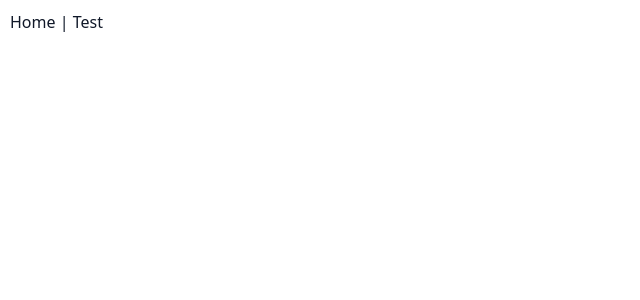
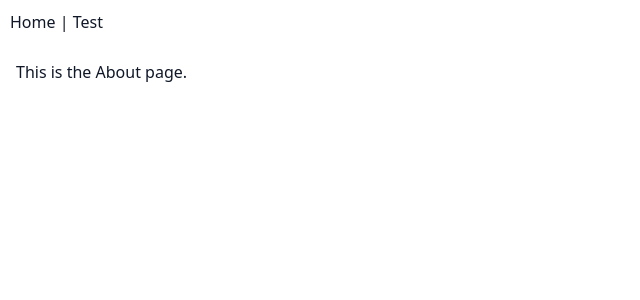
Before and after one commit to AuS4D-Web-Dev/AuS4D-Frontend, a React (Vite) app: page /about in a window 1280 px wide. Before the commit this address had no page. Shown: the top 300 px of the page, without its empty margins (0-640 px from the left). Built offline with nearby package versions, Linux system fonts and the light colour scheme.

Commit message:
New Page About
Testing page for Leran's environment

```diff
--- /dev/null
+++ b/src/pages/About.tsx
@@ -0,0 +1,3 @@
+export default function About() {
+    return <div style={{ padding: 16 }}>This is the About page.</div>;
+}
--- a/src/router/index.tsx
+++ b/src/router/index.tsx
@@ -1,6 +1,7 @@
 import { BrowserRouter, Routes, Route, Link } from "react-router-dom";
 import Test from "../pages/Test";
 import Home from "../pages/Home";
+import About from '../pages/About';
 
 export default function AppRouter() {
     return (
@@ -11,6 +12,7 @@ export default function AppRouter() {
             <Routes>
                 <Route path="/" element={<Home />} />
                 <Route path="/test" element={<Test />} />
+                <Route path="/about" element={<About />} />
             </Routes>
         </BrowserRouter>
     );
```
Also changed, not shown: 1 other file (tests, documents, lock files or other folders).
